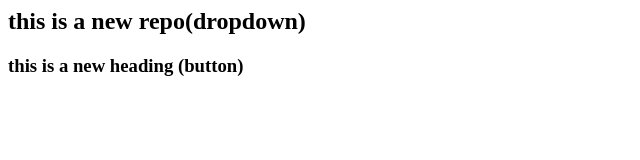
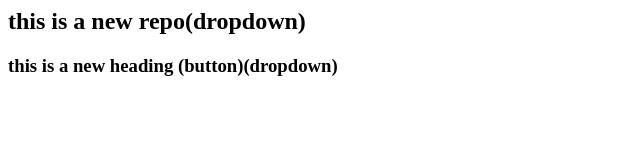
Before and after one commit to fedora42/localrepo, a plain HTML site: page index.html in a window 1280 px wide. Shown: the whole page, without its empty margins (0-640 px from the left). Drawn offline with Linux system fonts and the light colour scheme.

Commit message:
shashank

```diff
--- a/index.html
+++ b/index.html
@@ -1,3 +1,3 @@
 <h2>this is a new repo(dropdown)</h2>
 
-<h3>this is a new heading (button)</h3>
+<h3>this is a new heading (button)(dropdown)</h3>
```
